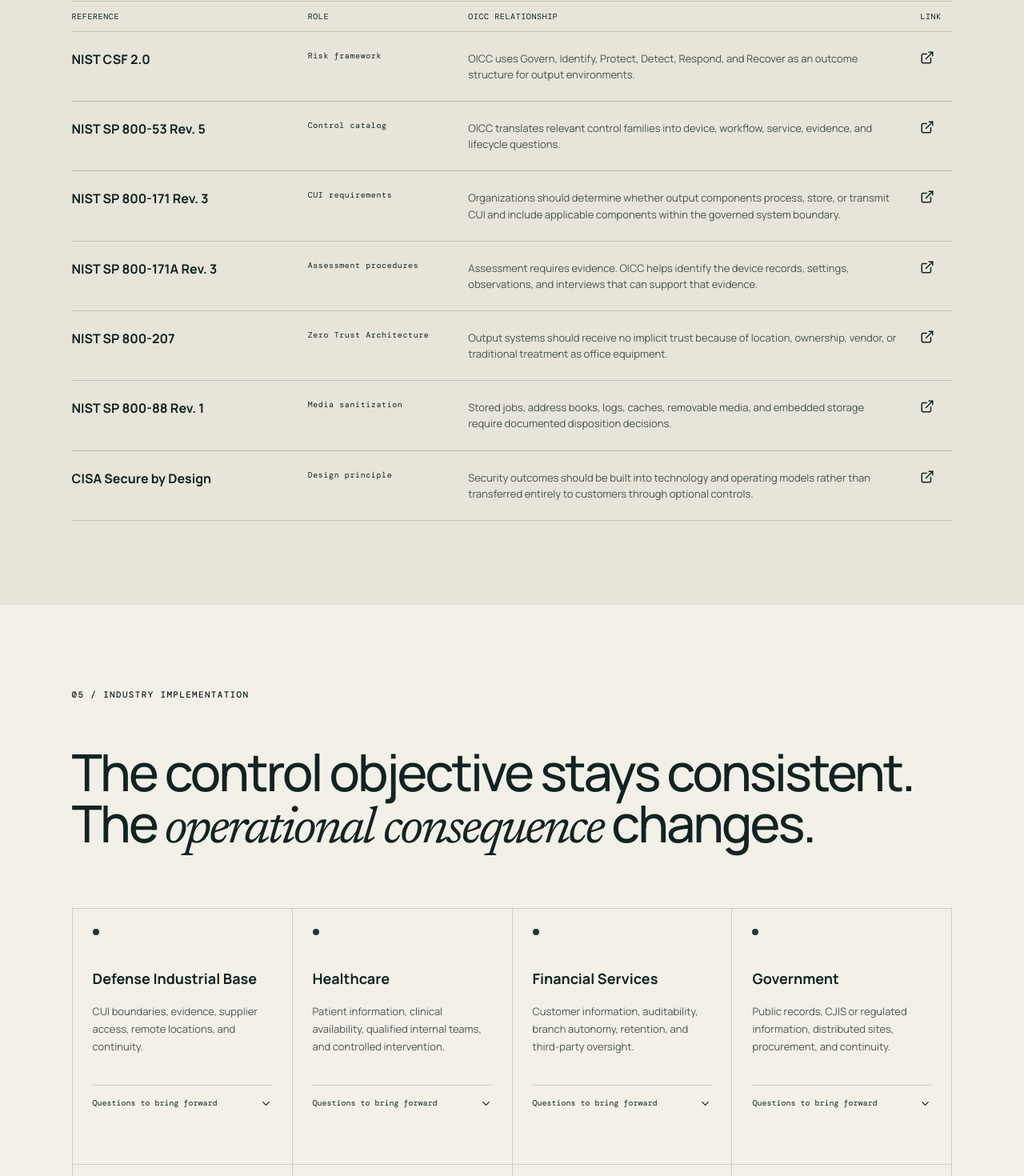
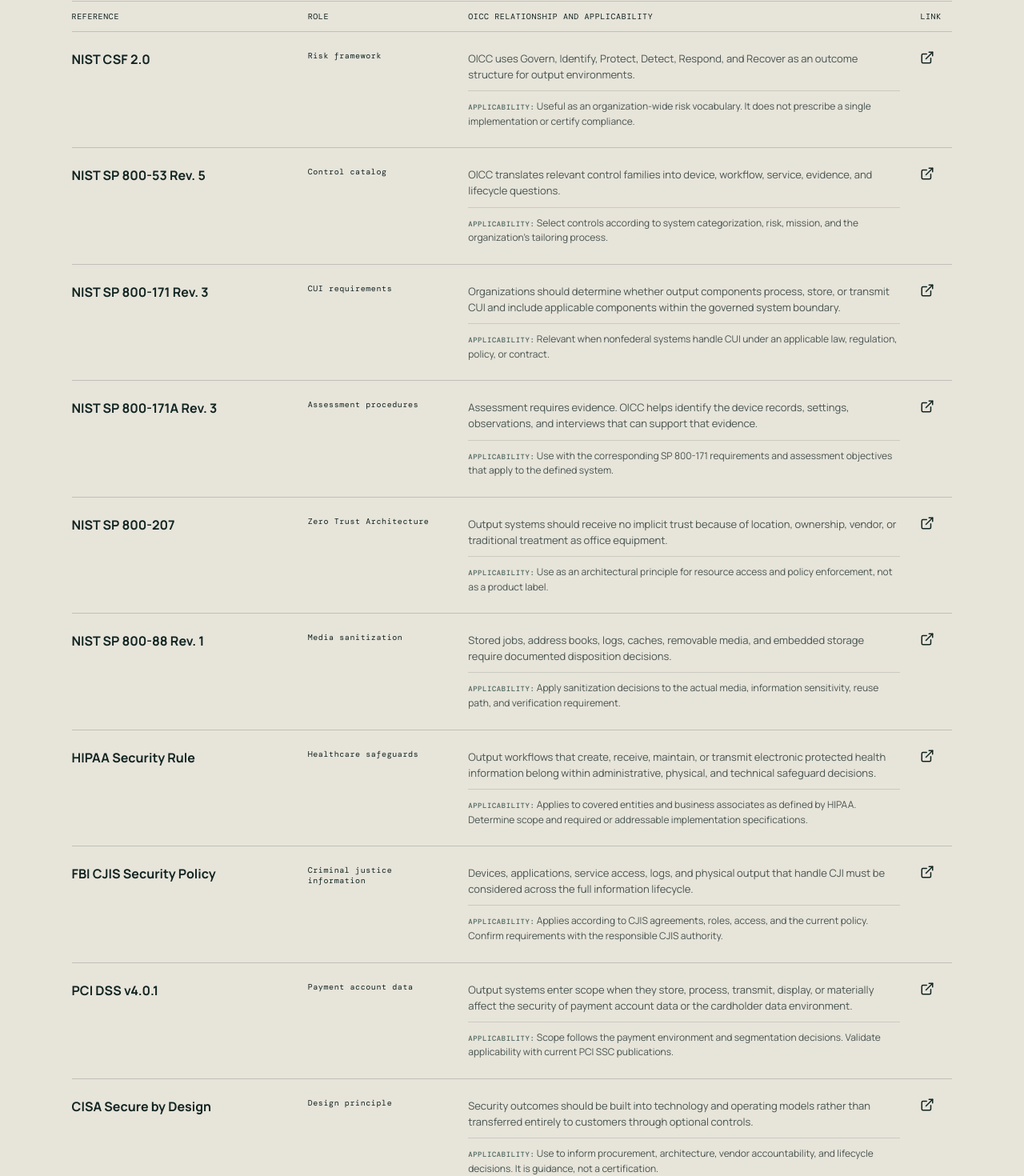
Before and after one commit to KFreymatrixbusinessbiz/Output-Security-Institute, a React (Vite) app: page / in a window 1280 px wide. Shown: the part 5600-7070 px from the top of the page at 80% size. Built offline with nearby package versions, Linux system fonts and the light colour scheme; a web font is replaced by a local one.

Commit message:
Add files via upload

```diff
--- a/src/App.jsx
+++ b/src/App.jsx
@@ -93,30 +93,36 @@
 ]
 
 const standards = [
-  {name:'NIST CSF 2.0', status:'Risk framework', relationship:'OICC uses Govern, Identify, Protect, Detect, Respond, and Recover as an outcome structure for output environments.', url:'https://www.nist.gov/cyberframework'},
-  {name:'NIST SP 800-53 Rev. 5', status:'Control catalog', relationship:'OICC translates relevant control families into device, workflow, service, evidence, and lifecycle questions.', url:'https://csrc.nist.gov/pubs/sp/800/53/r5/upd1/final'},
-  {name:'NIST SP 800-171 Rev. 3', status:'CUI requirements', relationship:'Organizations should determine whether output components process, store, or transmit CUI and include applicable components within the governed system boundary.', url:'https://csrc.nist.gov/pubs/sp/800/171/r3/final'},
-  {name:'NIST SP 800-171A Rev. 3', status:'Assessment procedures', relationship:'Assessment requires evidence. OICC helps identify the device records, settings, observations, and interviews that can support that evidence.', url:'https://csrc.nist.gov/pubs/sp/800/171/a/r3/final'},
-  {name:'NIST SP 800-207', status:'Zero Trust Architecture', relationship:'Output systems should receive no implicit trust because of location, ownership, vendor, or traditional treatment as office equipment.', url:'https://csrc.nist.gov/pubs/sp/800/207/final'},
-  {name:'NIST SP 800-88 Rev. 1', status:'Media sanitization', relationship:'Stored jobs, address books, logs, caches, removable media, and embedded storage require documented disposition decisions.', url:'https://csrc.nist.gov/pubs/sp/800/88/r1/final'},
-  {name:'CISA Secure by Design', status:'Design principle', relationship:'Security outcomes should be built into technology and operating models rather than transferred entirely to customers through optional controls.', url:'https://www.cisa.gov/securebydesign'}
+  {name:'NIST CSF 2.0', status:'Risk framework', relationship:'OICC uses Govern, Identify, Protect, Detect, Respond, and Recover as an outcome structure for output environments.', applicability:'Useful as an organization-wide risk vocabulary. It does not prescribe a single implementation or certify compliance.', url:'https://www.nist.gov/cyberframework'},
+  {name:'NIST SP 800-53 Rev. 5', status:'Control catalog', relationship:'OICC translates relevant control families into device, workflow, service, evidence, and lifecycle questions.', applicability:'Select controls according to system categorization, risk, mission, and the organization’s tailoring process.', url:'https://csrc.nist.gov/pubs/sp/800/53/r5/upd1/final'},
+  {name:'NIST SP 800-171 Rev. 3', status:'CUI requirements', relationship:'Organizations should determine whether output components process, store, or transmit CUI and include applicable components within the governed system boundary.', applicability:'Relevant when nonfederal systems handle CUI under an applicable law, regulation, policy, or contract.', url:'https://csrc.nist.gov/pubs/sp/800/171/r3/final'},
+  {name:'NIST SP 800-171A Rev. 3', status:'Assessment procedures', relationship:'Assessment requires evidence. OICC helps identify the device records, settings, observations, and interviews that can support that evidence.', applicability:'Use with the corresponding SP 800-171 requirements and assessment objectives that apply to the defined system.', url:'https://csrc.nist.gov/pubs/sp/800/171/a/r3/final'},
+  {name:'NIST SP 800-207', status:'Zero Trust Architecture', relationship:'Output systems should receive no implicit trust because of location, ownership, vendor, or traditional treatment as office equipment.', applicability:'Use as an architectural principle for resource access and policy enforcement, not as a product label.', url:'https://csrc.nist.gov/pubs/sp/800/207/final'},
+  {name:'NIST SP 800-88 Rev. 1', status:'Media sanitization', relationship:'Stored jobs, address books, logs, caches, removable media, and embedded storage require documented disposition decisions.', applicability:'Apply sanitization decisions to the actual media, information sensitivity, reuse path, and verification requirement.', url:'https://csrc.nist.gov/pubs/sp/800/88/r1/final'},
+  {name:'HIPAA Security Rule', status:'Healthcare safeguards', relationship:'Output workflows that create, receive, maintain, or transmit electronic protected health information belong within administrative, physical, and technical safeguard decisions.', applicability:'Applies to covered entities and business associates as defined by HIPAA. Determine scope and required or addressable implementation specifications.', url:'https://www.hhs.gov/hipaa/for-professionals/security/index.html'},
+  {name:'FBI CJIS Security Policy', status:'Criminal justice information', relationship:'Devices, applications, service access, logs, and physical output that handle CJI must be considered across the full information lifecycle.', applicability:'Applies according to CJIS agreements, roles, access, and the current policy. Confirm requirements with the responsible CJIS authority.', url:'https://www.fbi.gov/services/cjis/cjis-security-policy-resource-center'},
+  {name:'PCI DSS v4.0.1', status:'Payment account data', relationship:'Output systems enter scope when they store, process, transmit, display, or materially affect the security of payment account data or the cardholder data environment.', applicability:'Scope follows the payment environment and segmentation decisions. Validate applicability with current PCI SSC publications.', url:'https://www.pcisecuritystandards.org/document_library/'},
+  {name:'CISA Secure by Design', status:'Design principle', relationship:'Security outcomes should be built into technology and operating models rather than transferred entirely to customers through optional controls.', applicability:'Use to inform procurement, architecture, vendor accountability, and lifecycle decisions. It is guidance, not a certification.', url:'https://www.cisa.gov/securebydesign'}
 ]
 
 const industries = [
-  {title:'Defense Industrial Base', focus:'CUI boundaries, evidence, supplier access, remote locations, and continuity.', questions:['Does the component process, store, or transmit CUI?', 'Can external support enter the governed boundary?', 'What evidence supports each applicable requirement?']},
-  {title:'Healthcare', focus:'Patient information, clinical availability, qualified internal teams, and controlled intervention.', questions:['Can identity follow the user to release?', 'What happens during clinical downtime?', 'Can recovery occur without unnecessary external access?']},
-  {title:'Financial Services', focus:'Customer information, auditability, branch autonomy, retention, and third-party oversight.', questions:['Are branch settings governed centrally?', 'Can logs support an investigation?', 'Which support paths cross security boundaries?']},
-  {title:'Government', focus:'Public records, CJIS or regulated information, distributed sites, procurement, and continuity.', questions:['Who owns security after acquisition?', 'Are configurations consistent across locations?', 'Can disposition prove data removal?']},
-  {title:'Education', focus:'Shared environments, student records, constrained staffing, accessibility, and distributed operations.', questions:['Are administrative functions separated?', 'Can local staff recover safely?', 'Are student and staff records protected at release?']},
-  {title:'Manufacturing', focus:'Intellectual property, production documents, segmentation, uptime, and supply-chain integrity.', questions:['Does output participate in production?', 'Are recipes, drawings, and labels controlled?', 'What dependency can stop the line?']},
-  {title:'Logistics and Distribution', focus:'Labels, receiving, chain of custody, 24-hour work, and geographically dispersed sites.', questions:['Can an outage interrupt movement or inventory?', 'Is identity connected to each transaction?', 'Can remote sites operate without waiting for dispatch?']},
-  {title:'Professional and Legal', focus:'Client confidentiality, matter-level access, physical custody, and verified disposal.', questions:['Can documents be released to the wrong matter or user?', 'How is physical custody established?', 'What remains in memory after the work is complete?']}
+  {title:'Defense Industrial Base', focus:'CUI boundaries, evidence, supplier access, remote locations, and continuity.', consequence:'A poorly defined output boundary can expose CUI, invalidate assessment evidence, or introduce ungoverned supplier access.', evidence:['Component and data-flow inventory','CUI boundary and role decisions','Configuration, access, update, and disposition records'], questions:['Does the component process, store, or transmit CUI?', 'Can external support enter the governed boundary?', 'What evidence supports each applicable requirement?']},
+  {title:'Healthcare', focus:'Patient information, clinical availability, qualified internal teams, and controlled intervention.', consequence:'An output interruption can delay care while weak release or service practices can expose patient information.', evidence:['ePHI workflow and release map','Administrative and service access records','Downtime, recovery, and sanitization procedures'], questions:['Can identity follow the user to release?', 'What happens during clinical downtime?', 'Can recovery occur without unnecessary external access?']},
+  {title:'Financial Services', focus:'Customer information, auditability, branch autonomy, retention, and third-party oversight.', consequence:'A local device can become a branch-wide confidentiality, investigation, or continuity problem.', evidence:['Approved branch baseline','Privileged and third-party access reviews','Event retention and recovery test records'], questions:['Are branch settings governed centrally?', 'Can logs support an investigation?', 'Which support paths cross security boundaries?']},
+  {title:'Government', focus:'Public records, CJIS or regulated information, distributed sites, procurement, and continuity.', consequence:'Inconsistent configurations and custody practices can undermine records obligations and regulated information handling.', evidence:['Information-type and jurisdiction decision','Site configuration attestations','Custody, incident, and verified disposition records'], questions:['Who owns security after acquisition?', 'Are configurations consistent across locations?', 'Can disposition prove data removal?']},
+  {title:'Education', focus:'Shared environments, student records, constrained staffing, accessibility, and distributed operations.', consequence:'Open access, changing populations, and limited local staffing make identity, release, and safe recovery especially important.', evidence:['Administrative role separation','Student and staff release configuration','Local recovery and escalation guide'], questions:['Are administrative functions separated?', 'Can local staff recover safely?', 'Are student and staff records protected at release?']},
+  {title:'Manufacturing', focus:'Intellectual property, production documents, segmentation, uptime, and supply-chain integrity.', consequence:'An output failure or uncontrolled production document can stop work, misdirect material, or expose intellectual property.', evidence:['Production dependency map','Approved label, drawing, and recipe workflows','Segmentation and continuity test results'], questions:['Does output participate in production?', 'Are recipes, drawings, and labels controlled?', 'What dependency can stop the line?']},
+  {title:'Logistics and Distribution', focus:'Labels, receiving, chain of custody, 24-hour work, and geographically dispersed sites.', consequence:'A failed label, receiving, or shipping workflow can interrupt physical movement even while core systems remain online.', evidence:['Transaction-to-output traceability','Remote-site operating baseline','Fallback and replenishment procedures'], questions:['Can an outage interrupt movement or inventory?', 'Is identity connected to each transaction?', 'Can remote sites operate without waiting for dispatch?']},
+  {title:'Professional and Legal', focus:'Client confidentiality, matter-level access, physical custody, and verified disposal.', consequence:'A single misreleased document can breach client confidentiality or compromise matter-level custody.', evidence:['Matter and user release rules','Physical custody procedures','Retention, deletion, and disposition verification'], questions:['Can documents be released to the wrong matter or user?', 'How is physical custody established?', 'What remains in memory after the work is complete?']}
 ]
 
 const resources = [
   {type:'FOUNDATION', title:'NIST Cybersecurity Framework 2.0', text:'A taxonomy of cybersecurity outcomes for organizations of any size, sector, or maturity.', url:'https://www.nist.gov/cyberframework'},
   {type:'CONTROLS', title:'NIST Cybersecurity and Privacy Reference Tool', text:'Explore NIST publications, controls, mappings, and machine-readable resources.', url:'https://csrc.nist.gov/projects/cprt/catalog'},
   {type:'CUI', title:'NIST Protecting CUI Project', text:'Current publications and supporting resources for safeguarding Controlled Unclassified Information.', url:'https://csrc.nist.gov/projects/protecting-controlled-unclassified-information'},
+  {type:'HEALTHCARE', title:'HHS HIPAA Security Rule', text:'Official HHS guidance for administrative, physical, and technical safeguards protecting electronic protected health information.', url:'https://www.hhs.gov/hipaa/for-professionals/security/index.html'},
+  {type:'CRIMINAL JUSTICE', title:'FBI CJIS Security Policy Resource Center', text:'The current CJIS Security Policy and supporting resources for protecting criminal justice information.', url:'https://www.fbi.gov/services/cjis/cjis-security-policy-resource-center'},
+  {type:'PAYMENT DATA', title:'PCI SSC Document Library', text:'Current PCI Security Standards Council publications, including the active PCI DSS revision and supporting guidance.', url:'https://www.pcisecuritystandards.org/document_library/'},
   {type:'ZERO TRUST', title:'NIST SP 800-207', text:'Zero Trust Architecture principles for resource access, policy enforcement, and continuous evaluation.', url:'https://csrc.nist.gov/pubs/sp/800/207/final'},
   {type:'VULNERABILITIES', title:'CISA Known Exploited Vulnerabilities Catalog', text:'Authoritative catalog of vulnerabilities known to be exploited in the wild.', url:'https://www.cisa.gov/known-exploited-vulnerabilities-catalog'},
   {type:'DISPOSITION', title:'NIST SP 800-88 Rev. 1', text:'Guidance for media sanitization and disposition decisions.', url:'https://csrc.nist.gov/pubs/sp/800/88/r1/final'}
@@ -187,13 +193,13 @@
   <section className="section standards" id="standards" data-page="standards">
     <div className="section-number">04 / STANDARDS CROSSWALK</div>
     <div className="standards-head"><div><h2>Translate authoritative guidance into<br/><em>operational questions.</em></h2><p>OICC is a contextual framework. The originating publication remains authoritative. Applicability depends on the organization, information, contract, jurisdiction, and system boundary.</p></div></div>
-    <div className="standards-table" role="table" aria-label="Standards relationships"><div className="standards-row table-head" role="row"><span>REFERENCE</span><span>ROLE</span><span>OICC RELATIONSHIP</span><span>LINK</span></div>{standards.map(s=><article className="standards-row" role="row" key={s.name}><h3>{s.name}</h3><small>{s.status}</small><p>{s.relationship}</p><a href={s.url} target="_blank" rel="noreferrer" aria-label={`Open ${s.name}`}><ExternalLink size={18}/></a></article>)}</div>
+    <div className="standards-table" role="table" aria-label="Standards relationships"><div className="standards-row table-head" role="row"><span>REFERENCE</span><span>ROLE</span><span>OICC RELATIONSHIP AND APPLICABILITY</span><span>LINK</span></div>{standards.map(s=><article className="standards-row" role="row" key={s.name}><h3>{s.name}</h3><small>{s.status}</small><div><p>{s.relationship}</p><p className="applicability"><b>Applicability:</b> {s.applicability}</p></div><a href={s.url} target="_blank" rel="noreferrer" aria-label={`Open ${s.name}`}><ExternalLink size={18}/></a></article>)}</div>
   </section>
 
   <section className="section industries" id="industries" data-page="industries">
     <div className="section-number">05 / INDUSTRY IMPLEMENTATION</div>
     <h2>The control objective stays consistent.<br/>The <em>operational consequence</em> changes.</h2>
-    <div className="industry-grid">{industries.map(i=><article key={i.title}><span></span><h3>{i.title}</h3><p>{i.focus}</p><details><summary>Questions to bring forward <ChevronDown size={15}/></summary><ul>{i.questions.map(q=><li key={q}>{q}</li>)}</ul></details></article>)}</div>
+    <div className="industry-grid">{industries.map(i=><article key={i.title}><span></span><h3>{i.title}</h3><p>{i.focus}</p><p className="industry-consequence"><b>Operational consequence:</b> {i.consequence}</p><details><summary>Implementation guide <ChevronDown size={15}/></summary><h4>Evidence to expect</h4><ul>{i.evidence.map(e=><li key={e}>{e}</li>)}</ul><h4>Questions to bring forward</h4><ul>{i.questions.map(q=><li key={q}>{q}</li>)}</ul></details></article>)}</div>
   </section>
 
   <section className="section procurement" data-page="standards">
```
Also changed, not shown: src/styles.css.
